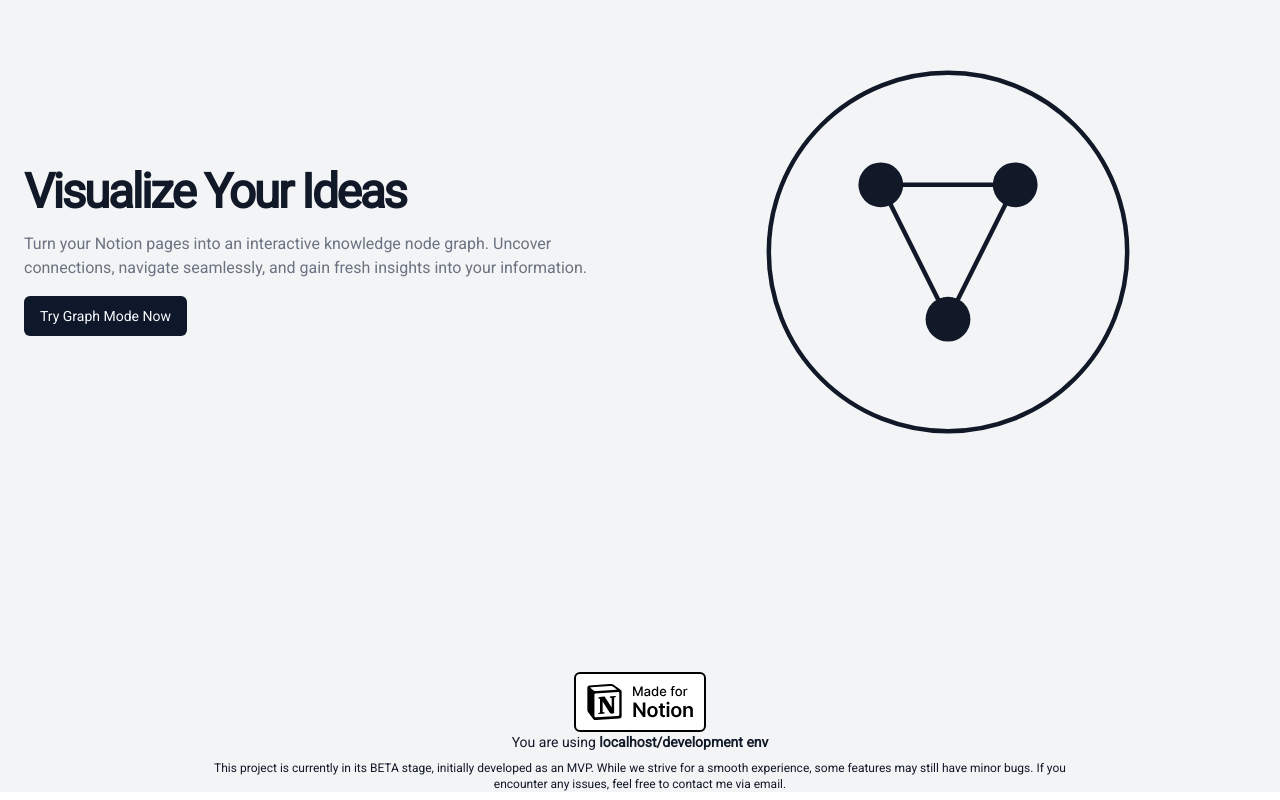
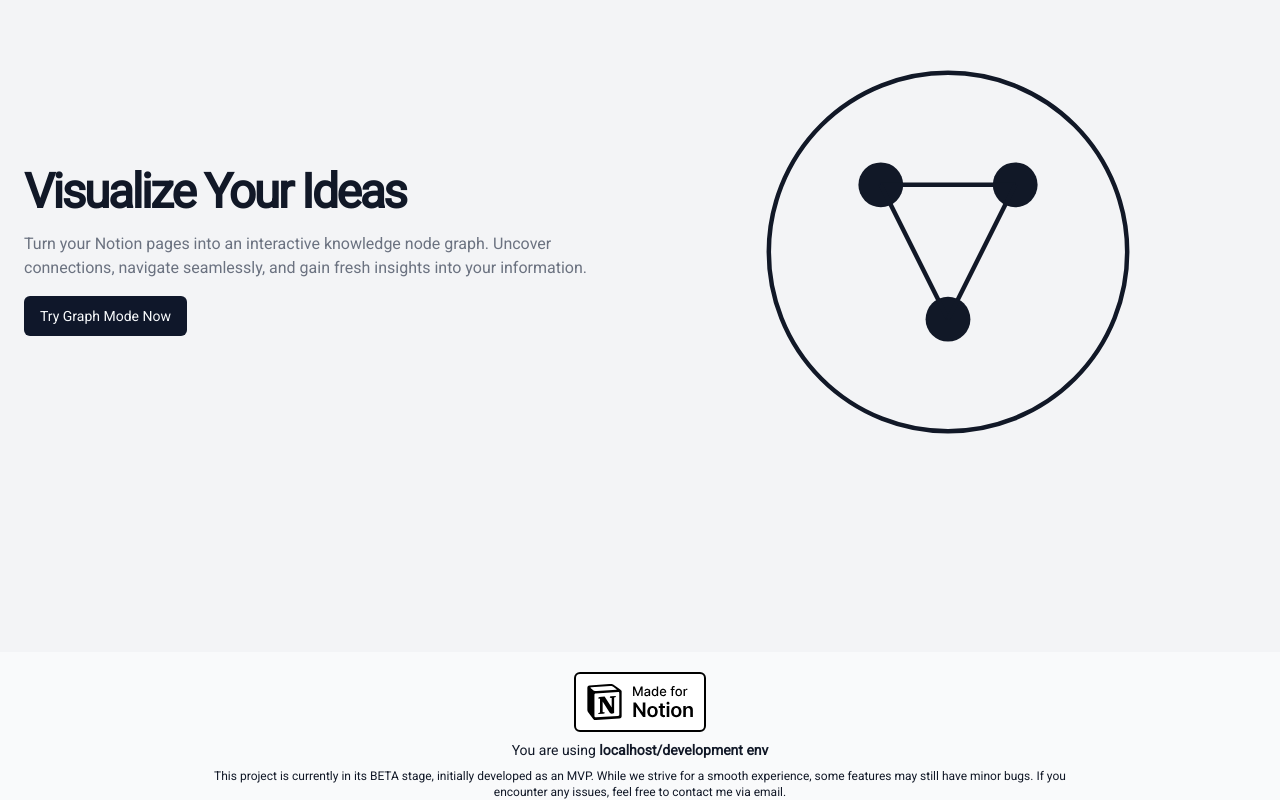
Before and after one commit to andrecrjr/Graph-Mode, a Next.js app in the folder front-end-graph/: page / in a window 1280 px wide. Shown: the part 2340-3140 px from the top of the page. Built offline with nearby package versions, Linux system fonts and the light colour scheme; no server answers.

Commit message:
- update style

```diff
--- a/front-end-graph/src/components/Buttons/index.tsx
+++ b/front-end-graph/src/components/Buttons/index.tsx
@@ -19,10 +19,9 @@ const AuthButton = () => {
       ) : (
         <Button
           onClick={() => signIn("notion")}
-          className="w-fit bg-gray-700 text-white absolute top-0 right-0 mr-4 font-semibold py-2 px-4 rounded-lg shadow mt-2"
-          variant={"default"}
+          className="w-fit text-white absolute top-0 right-0 mr-4 font-semibold py-2 px-4 rounded-lg shadow mt-2"
         >
-          Login with Notion Integration
+          Login with Notion
           <img
             loading="lazy"
             alt="notion site logo"
--- a/front-end-graph/src/components/Footer/index.tsx
+++ b/front-end-graph/src/components/Footer/index.tsx
@@ -4,8 +4,10 @@ import { NotionHome } from "../svg/NotionHome";
 
 export const GeneralFooter = () => {
   return (
-    <footer className="mt-auto h-full pt-5 bg-gray-100 text-center flex justify-center flex-col items-center  z-50">
-      <NotionHome />
+    <footer className="mt-auto h-auto pt-5 bg-gray-50 text-center flex justify-center flex-col items-center  z-50">
+      <div className="pb-2">
+        <NotionHome />
+      </div>
       {IS_DEVELOPMENT && (
         <p className="text-center text-sm w-auto mb-2">
           You are using <strong>localhost/development env</strong>
--- a/front-end-graph/src/components/Home/AuthSection.tsx
+++ b/front-end-graph/src/components/Home/AuthSection.tsx
@@ -11,12 +11,12 @@ export function AuthSection({ data }: { data: Session | null }) {
           <AuthButton />
         </>
       ) : (
-        <>
-          <p className="font-bold bg-yellow-200">
+        <section className="mx-2">
+          <p className="font-bold mx-auto bg-yellow-200">
             You need to log in to our Notion Integration to continue.
           </p>
           <AuthButton />
-        </>
+        </section>
       )}
     </section>
   );
```
